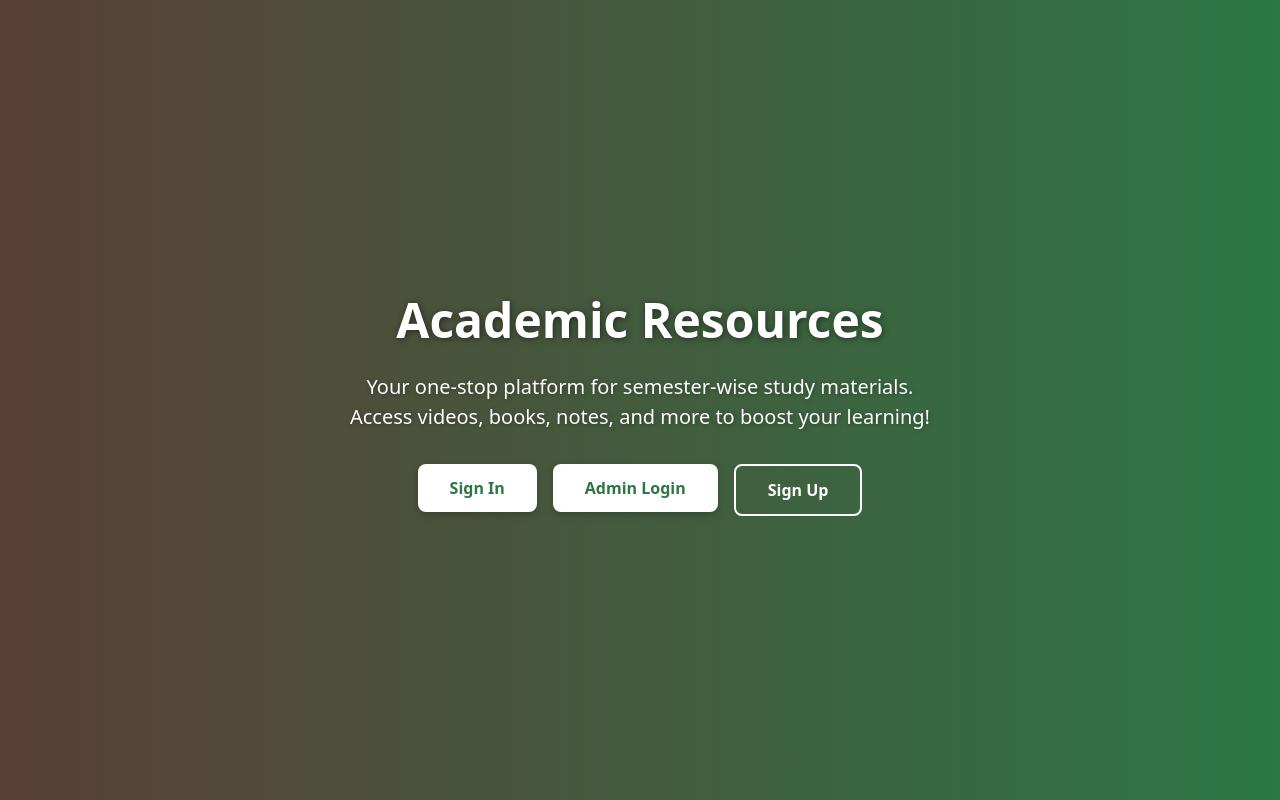
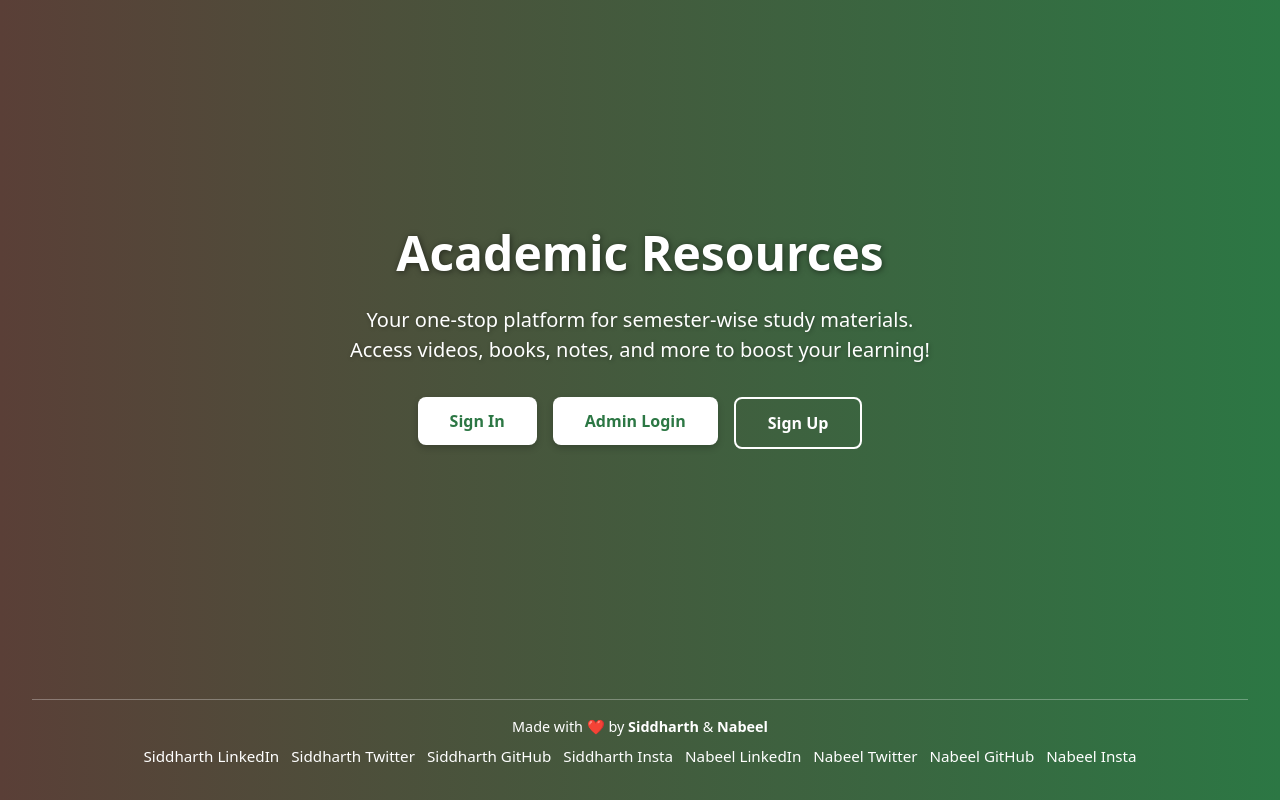
Before and after one commit to siddharth04062003/A-R-P-Frontend, a React (Vite) app: page / in a window 1280 px wide. Built offline with nearby package versions, Linux system fonts and the light colour scheme.

Commit message:
Footer Added

```diff
--- a/src/pages/Landing.jsx
+++ b/src/pages/Landing.jsx
@@ -6,12 +6,19 @@ const styles = {
     minHeight: "100vh",
     display: "flex",
     flexDirection: "column",
-    justifyContent: "center",
+    justifyContent: "space-between",
     alignItems: "center",
     background: "linear-gradient(90deg, #5a3f37, #2c7744)",
     color: "white",
     padding: "2rem",
     textAlign: "center",
+  },
+  contentWrapper: {
+    flexGrow: 1,
+    display: "flex",
+    flexDirection: "column",
+    justifyContent: "center",
+    alignItems: "center",
   },
   heading: {
     fontSize: "3rem",
@@ -27,7 +34,10 @@ const styles = {
   },
   buttonGroup: {
     display: "flex",
+    flexWrap: "wrap",
+    justifyContent: "center",
     gap: "1rem",
+    marginBottom: "2rem",
   },
   buttonPrimary: {
     padding: "0.75rem 2rem",
@@ -40,9 +50,6 @@ const styles = {
     boxShadow: "0 3px 7px rgba(0,0,0,0.2)",
     transition: "background-color 0.3s ease",
   },
-  buttonPrimaryHover: {
-    backgroundColor: "#f0f0f0",
-  },
   buttonSecondary: {
     padding: "0.75rem 2rem",
     backgroundColor: "transparent",
@@ -53,26 +60,49 @@ const styles = {
     cursor: "pointer",
     transition: "background-color 0.3s ease, color 0.3s ease",
   },
-  buttonSecondaryHover: {
-    backgroundColor: "white",
-    color: "#2c7744",
+  footer: {
+    textAlign: "center",
+    fontSize: "0.9rem",
+    marginTop: "2rem",
+    paddingTop: "1rem",
+    borderTop: "1px solid rgba(255,255,255,0.3)",
+    width: "100%",
+  },
+  socialLinks: {
+    display: "flex",
+    justifyContent: "center",
+    flexWrap: "wrap",
+    gap: "0.75rem",
+    marginTop: "0.5rem",
+  },
+  link: {
+    color: "white",
+    textDecoration: "none",
+    fontWeight: "500",
+    fontSize: "0.95rem",
   },
 };
 
 export default function Landing() {
   return (
     <div style={styles.container}>
+      <div style={styles.contentWrapper}>
         <h1 style={styles.heading}>Academic Resources</h1>
         <p style={styles.subtext}>
           Your one-stop platform for semester-wise study materials. Access videos,
           books, notes, and more to boost your learning!
         </p>
+
         <div style={styles.buttonGroup}>
           <Link to="/signin">
             <button
               style={styles.buttonPrimary}
-            onMouseEnter={e => (e.currentTarget.style.backgroundColor = "#f0f0f0")}
-            onMouseLeave={e => (e.currentTarget.style.backgroundColor = "white")}
+              onMouseEnter={(e) =>
+                (e.currentTarget.style.backgroundColor = "#f0f0f0")
+              }
+              onMouseLeave={(e) =>
+                (e.currentTarget.style.backgroundColor = "white")
+              }
             >
               Sign In
             </button>
@@ -80,8 +110,12 @@ export default function Landing() {
           <Link to="/admin-login">
             <button
               style={styles.buttonPrimary}
-            onMouseEnter={e => (e.currentTarget.style.backgroundColor = "#f0f0f0")}
-            onMouseLeave={e => (e.currentTarget.style.backgroundColor = "white")}
+              onMouseEnter={(e) =>
+                (e.currentTarget.style.backgroundColor = "#f0f0f0")
+              }
+              onMouseLeave={(e) =>
+                (e.currentTarget.style.backgroundColor = "white")
+              }
             >
               Admin Login
             </button>
@@ -89,11 +123,11 @@ export default function Landing() {
           <Link to="/signup">
             <button
               style={styles.buttonSecondary}
-            onMouseEnter={e => {
+              onMouseEnter={(e) => {
                 e.currentTarget.style.backgroundColor = "white";
                 e.currentTarget.style.color = "#2c7744";
               }}
-            onMouseLeave={e => {
+              onMouseLeave={(e) => {
                 e.currentTarget.style.backgroundColor = "transparent";
                 e.currentTarget.style.color = "white";
               }}
@@ -103,5 +137,41 @@ export default function Landing() {
           </Link>
         </div>
       </div>
+
+      <div style={styles.footer}>
+        <p>
+          Made with ❤️ by <strong>Siddharth</strong> & <strong>Nabeel</strong>
+        </p>
+        <div style={styles.socialLinks}>
+          {/* Siddharth Links */}
+          <a href="https://www.linkedin.com/in/sidga04" target="_blank" rel="noreferrer" style={styles.link}>
+            Siddharth LinkedIn
+          </a>
+          <a href="https://x.com/siddharth462003" target="_blank" rel="noreferrer" style={styles.link}>
+            Siddharth Twitter
+          </a>
+          <a href="https://github.com/siddharth04062003" target="_blank" rel="noreferrer" style={styles.link}>
+            Siddharth GitHub
+          </a>
+          <a href="https://www.instagram.com/_siddharth04_/" target="_blank" rel="noreferrer" style={styles.link}>
+            Siddharth Insta
+          </a>
+
+          {/* Nabeel Links */}
+          <a href="https://www.linkedin.com/in/nabeelakhter14/" target="_blank" rel="noreferrer" style={styles.link}>
+            Nabeel LinkedIn
+          </a>
+          <a href="https://x.com/avgCodeForcer" target="_blank" rel="noreferrer" style={styles.link}>
+            Nabeel Twitter
+          </a>
+          <a href="https://github.com/wannabetolkien" target="_blank" rel="noreferrer" style={styles.link}>
+            Nabeel GitHub
+          </a>
+          <a href="https://www.instagram.com/wannabenabeel?igsh=dTBkNjVteWx1dnN6" target="_blank" rel="noreferrer" style={styles.link}>
+            Nabeel Insta
+          </a>
+        </div>
+      </div>
+    </div>
   );
 }
```
Lines whose indentation alone changed are shown as unchanged.
